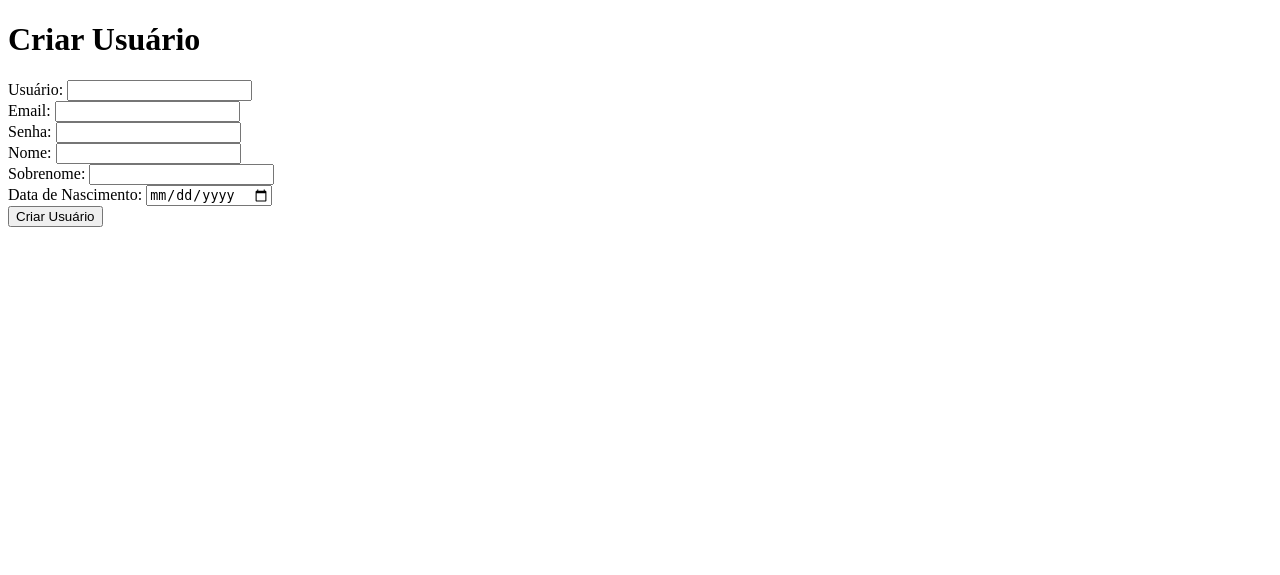
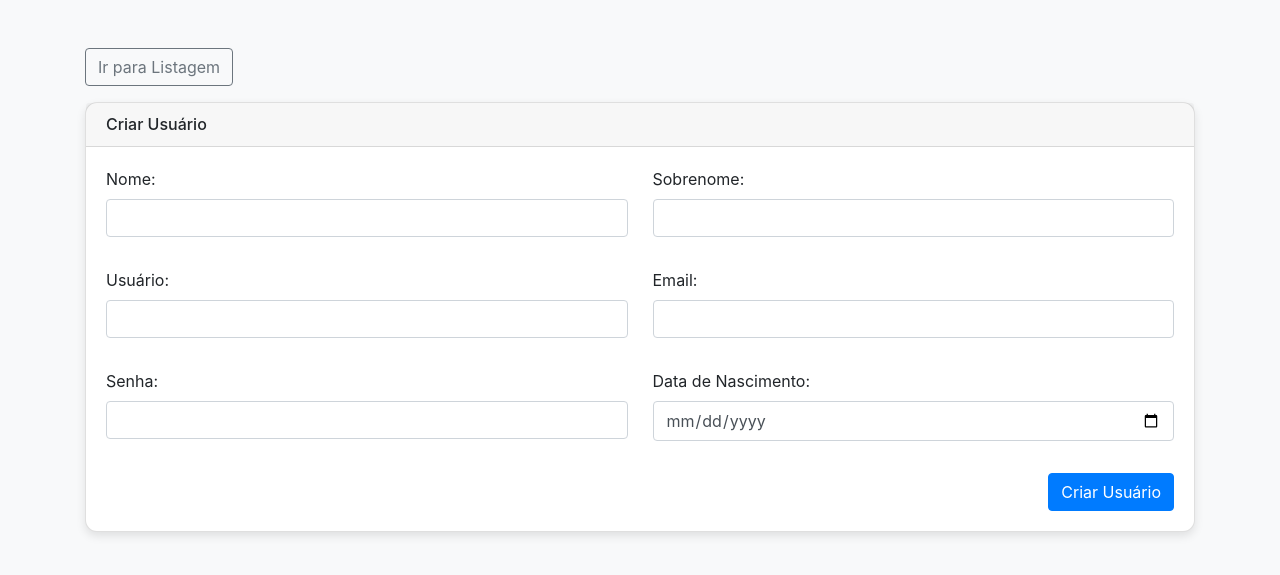
Before and after one commit to ricardo006/crudphp, a PHP site: page / in a window 1280 px wide. Shown: the top 575 px of the page. Run offline with PHP 8.4, Linux system fonts and the light colour scheme; some libraries are stand-ins or nearby versions.

Commit message:
Ajustes crud

```diff
--- a/conexao.php
+++ b/conexao.php
@@ -4,11 +4,9 @@ $username = "root";
 $password = "";
 $dbname = "crudphp";
 
-// Criar conexão
 $conn = new mysqli($servername, $username, $password, $dbname);
 
-// Verificar conexão
 if ($conn->connect_error) {
-    die("Conexão falhou: " . $conn->connect_error);
+    die("Conexão deu erro: " . $conn->connect_error);
 }
 ?>
--- a/index.php
+++ b/index.php
@@ -1,35 +1,84 @@
 <!DOCTYPE html>
-<html lang="en">
+<html lang="pt-br">
 
 <head>
     <meta charset="UTF-8">
     <meta name="viewport" content="width=device-width, initial-scale=1.0">
     <title>Criar Usuário</title>
+    <!-- Inclua o Bootstrap CSS -->
+    <link rel="stylesheet" href="https://maxcdn.bootstrapcdn.com/bootstrap/4.0.0/css/bootstrap.min.css">
+    <style>
+        /* Estilos personalizados */
+        .card {
+            border-radius: 12px;
+            box-shadow: 0px 4px 10px 0px rgba(0, 0, 0, 0.1);
+        }
+
+        /* Estilize os inputs para ter 6 em cada linha */
+        .form-row {
+            display: grid;
+            grid-template-columns: repeat(2, 1fr);
+            gap: 15px;
+        }
+    </style>
 </head>
 
-<body>
-    <h1>Criar Usuário</h1>
-    <form action="create.php" method="post">
-        <label for="usuario">Usuário:</label>
-        <input type="text" name="usuario" required><br>
+<body class="bg-light">
 
-        <label for="email">Email:</label>
-        <input type="email" name="email" required><br>
+    <div class="container mt-5">
+        <a href="read.php" class="btn btn-outline-secondary mb-3">Ir para Listagem</a>
 
-        <label for="senha">Senha:</label>
-        <input type="password" name="senha" required><br>
+        <div class="card">
 
-        <label for="nome">Nome:</label>
-        <input type="text" name="nome" required><br>
+            <div class="card-header d-flex justify-content-between align-items-center">
+                <h6 class="card-title text-center mb-0">Criar Usuário</h6>
+            </div>
+            <div class="card-body">
+                <form action="create.php" method="post">
+                    <div class="form-row">
+                        <div class="form-group col">
+                            <label for="nome">Nome:</label>
+                            <input type="text" name="nome" class="form-control" required>
+                        </div>
 
-        <label for="sobrenome">Sobrenome:</label>
-        <input type="text" name="sobrenome" required><br>
+                        <div class="form-group col">
+                            <label for="sobrenome">Sobrenome:</label>
+                            <input type="text" name="sobrenome" class="form-control" required>
+                        </div>
 
-        <label for="data_nascimento">Data de Nascimento:</label>
-        <input type="date" name="data_nascimento" required><br>
+                        <div class="form-group col">
+                            <label for="usuario">Usuário:</label>
+                            <input type="text" name="usuario" class="form-control" required>
+                        </div>
 
-        <input type="submit" value="Criar Usuário">
-    </form>
+                        <div class="form-group col">
+                            <label for="email">Email:</label>
+                            <input type="email" name="email" class="form-control" required>
+                        </div>
+
+                        <div class="form-group col">
+                            <label for="senha">Senha:</label>
+                            <input type="password" name="senha" class="form-control" required>
+                        </div>
+
+                        <div class="form-group col">
+                            <label for="data_nascimento">Data de Nascimento:</label>
+                            <input type="date" name="data_nascimento" class="form-control" required>
+                        </div>
+                    </div>
+
+                    <div class="text-right">
+                        <input type="submit" value="Criar Usuário" class="btn btn-primary mt-3">
+                    </div>
+                </form>
+            </div>
+        </div>
+    </div>
+
+    <!-- Inclua o Bootstrap JS e jQuery -->
+    <script src="https://code.jquery.com/jquery-3.2.1.slim.min.js"></script>
+    <script src="https://cdn.jsdelivr.net/npm/@popperjs/core@2.9.2/dist/umd/popper.min.js"></script>
+    <script src="https://maxcdn.bootstrapcdn.com/bootstrap/4.0.0/js/bootstrap.min.js"></script>
 </body>
 
 </html>
```
Also changed, not shown: edit.php (+45 -8 lines), read.php (+36 -8 lines).
